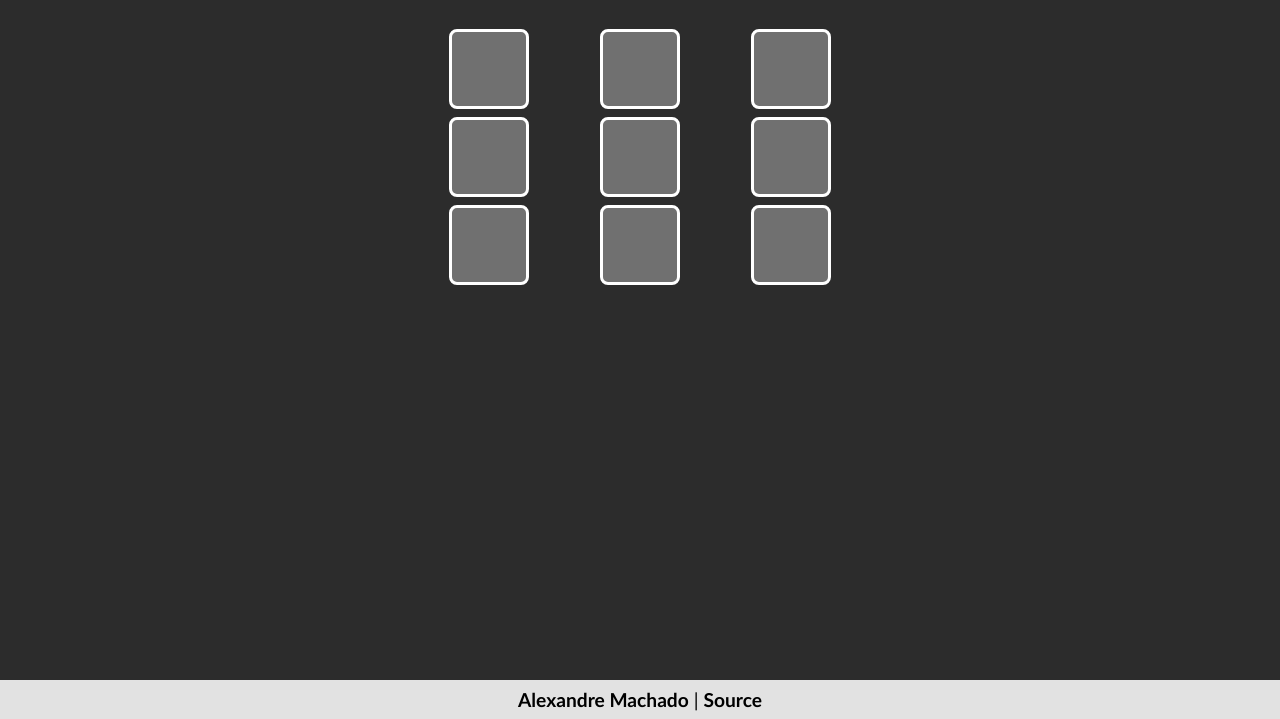
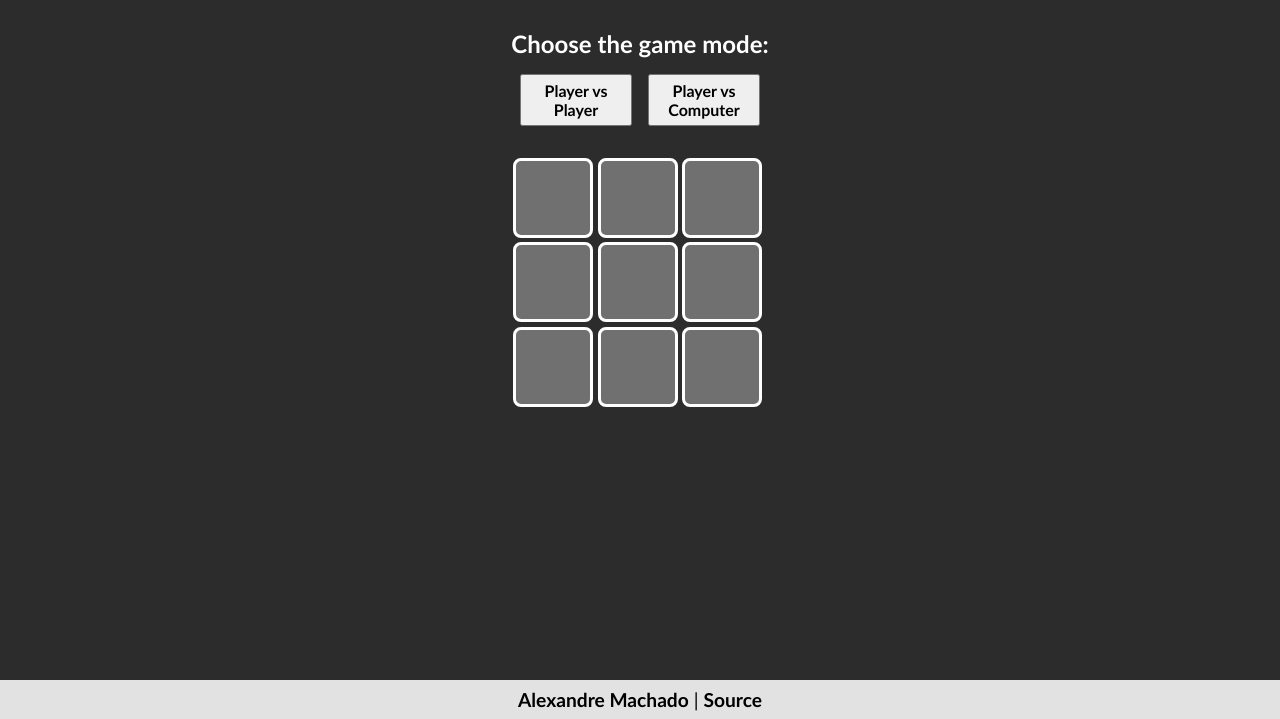
Before and after one commit to AleMachado7/TOP-Tic-Tac-Toe, a website: page index.html in a window 1280 px wide. Shown: the part 81-800 px from the top of the page. Drawn offline with Linux system fonts and the light colour scheme.

Commit message:
Add more styling, add function to dinamic display gameboard, add function to render player marks

```diff
--- a/index.html
+++ b/index.html
@@ -14,16 +14,14 @@
             <h1>The Odin Tic Tac Toe</h1>
             <p>This project was created as part of The Odin Project curriculum.</p>
         </header>
+        <div class="game-mode">
+            <h1>Choose the game mode:</h1>
+            <div class="game-mode-buttons">
+                <button>Player vs Player</button>
+                <button>Player vs Computer</button>
+            </div>
+        </div>
         <div class="game-board">
-            <div class="board-mark"></div>
-            <div class="board-mark"></div>
-            <div class="board-mark"></div>
-            <div class="board-mark"></div>
-            <div class="board-mark"></div>
-            <div class="board-mark"></div>
-            <div class="board-mark"></div>
-            <div class="board-mark"></div>
-            <div class="board-mark"></div>
         </div>
     </main>
     <footer>
--- a/script.js
+++ b/script.js
@@ -1,20 +1,38 @@
 // create game board module
 const gameBoard = (() => {
-  const marks = ["X", "X", "O", "X", "O", "O", "X", "O", "X"];
+  const boardArray = new Array(9);
+  const boardField = document.querySelector(".game-board");
 
-  const setMark = (mark) => {
-    marks.push(mark);
-  };
+  // create the board fields
+  for (let i = 0; i < boardArray.length; i++) {
+    const field = document.createElement("div");
+    field.classList.add("board-field");
+    field.setAttribute("data-index", `${i}`);
+    boardField.appendChild(field);
+  }
 
-  const drawBoard = () => {
-    const board = document.querySelector(".game-board");
-    marks.forEach((mark) => {
-      const newMark = document.createElement("div");
-      newMark.textContent = mark;
-      newMark.classList.add("mark");
-      board.appendChild(newMark);
+  // display the markers
+  const displayMarkers = () => {
+    const fields = document.querySelectorAll(".board-field");
+    fields.forEach((field) => {
+      const fieldIndex = field.getAttribute("data-index");
+      field.textContent = boardArray[fieldIndex];
     });
   };
 
-  return { setMark, drawBoard };
+  const setMarker = (playerMark) => {
+    if (boardArray[fieldIndex] !== undefined) {
+      console.log("This field is already taken");
+    }
+  };
+
+  return { setMarker, displayMarkers };
 })();
+
+const player = (playerName, playerMarker) => {
+  const setMarker = () => {
+    const fields = document.querySelectorAll(".board-field");
+  };
+
+  return { playerName, setMarker };
+};
--- a/style.css
+++ b/style.css
@@ -14,6 +14,12 @@ body {
     background-color: #2c2c2c;
 }
 
+main {
+    display: flex;
+    align-items: center;
+    flex-direction: column;
+}
+
 header {
     display: flex;
     flex-direction: column;
@@ -25,17 +31,46 @@ header h1 {
     margin: 10px 10px;
 }
 
+.game-mode {
+    display: flex;
+    flex-direction: column;
+    align-items: center;
+    margin-top: 2rem;
+    gap: 1rem;
+}
+
+.game-mode h1 {
+    font-size: 1.5rem;
+    color: #ffffff
+}
+
+.game-mode-buttons {
+    display: flex;
+    gap: 1rem;
+}
+
+.game-mode-buttons button {
+    width: 7rem;
+    font-weight: 600;
+    font-size: 1rem;
+    padding: 0.3rem 0;
+}
+
+.game-mode-buttons button:hover {
+    box-shadow: 0px 0px 15px  0 #009ec5;
+}
+
+
 .game-board {
     display: grid;
-    place-items: center;
-    grid-template-columns: repeat(3, 1fr);
-    grid-template-rows: repeat(3, 1fr);
-    gap: 0.5rem;
+    justify-content: center;
+    grid-template-columns: repeat(3, 5.3rem);
+    grid-template-rows: repeat(3, 5.3rem);
     font-size: 2rem;
     margin: 2rem 0;
 }
 
-.board-mark {
+.board-field {
     display: flex;
     align-items: center;
     justify-content: center;
```
